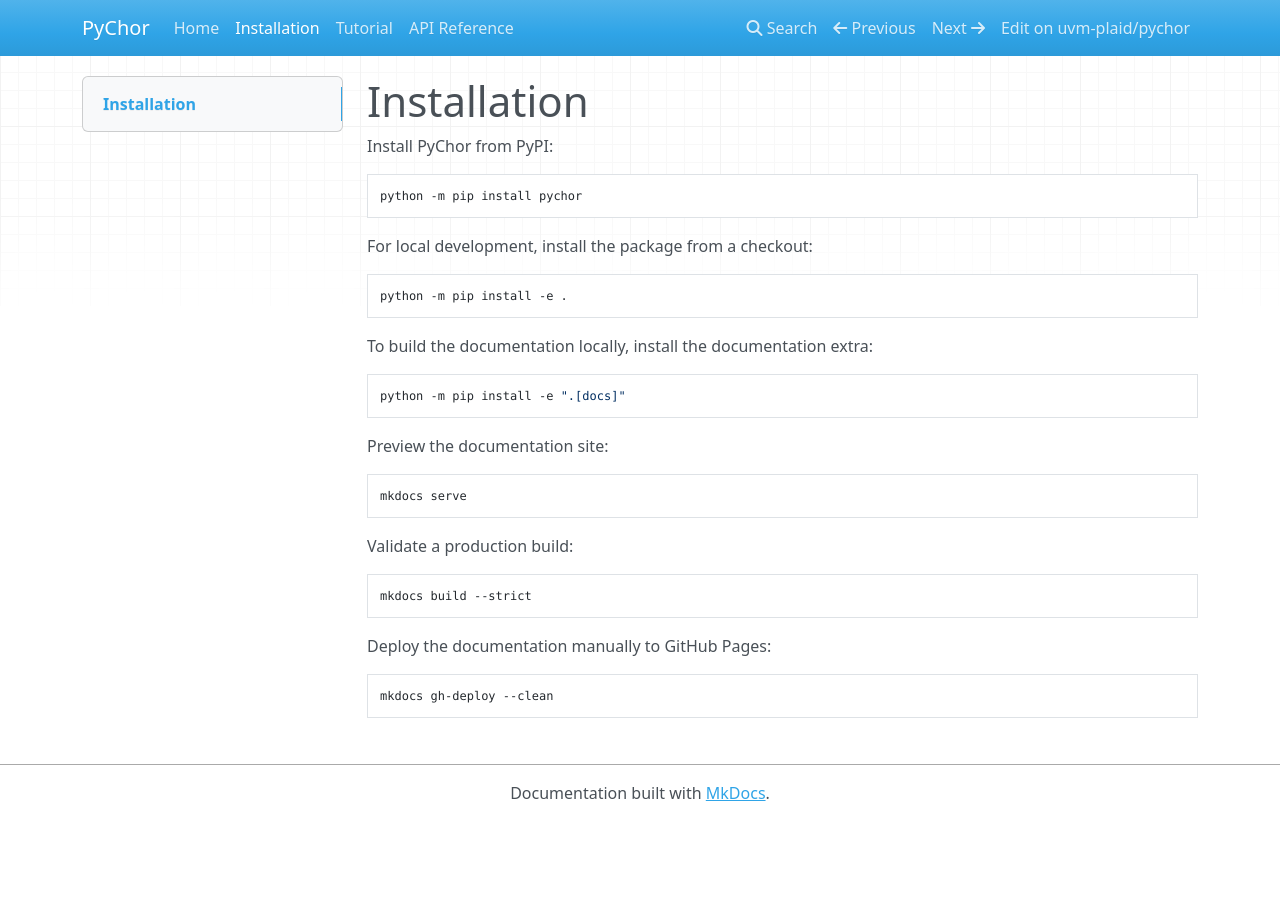
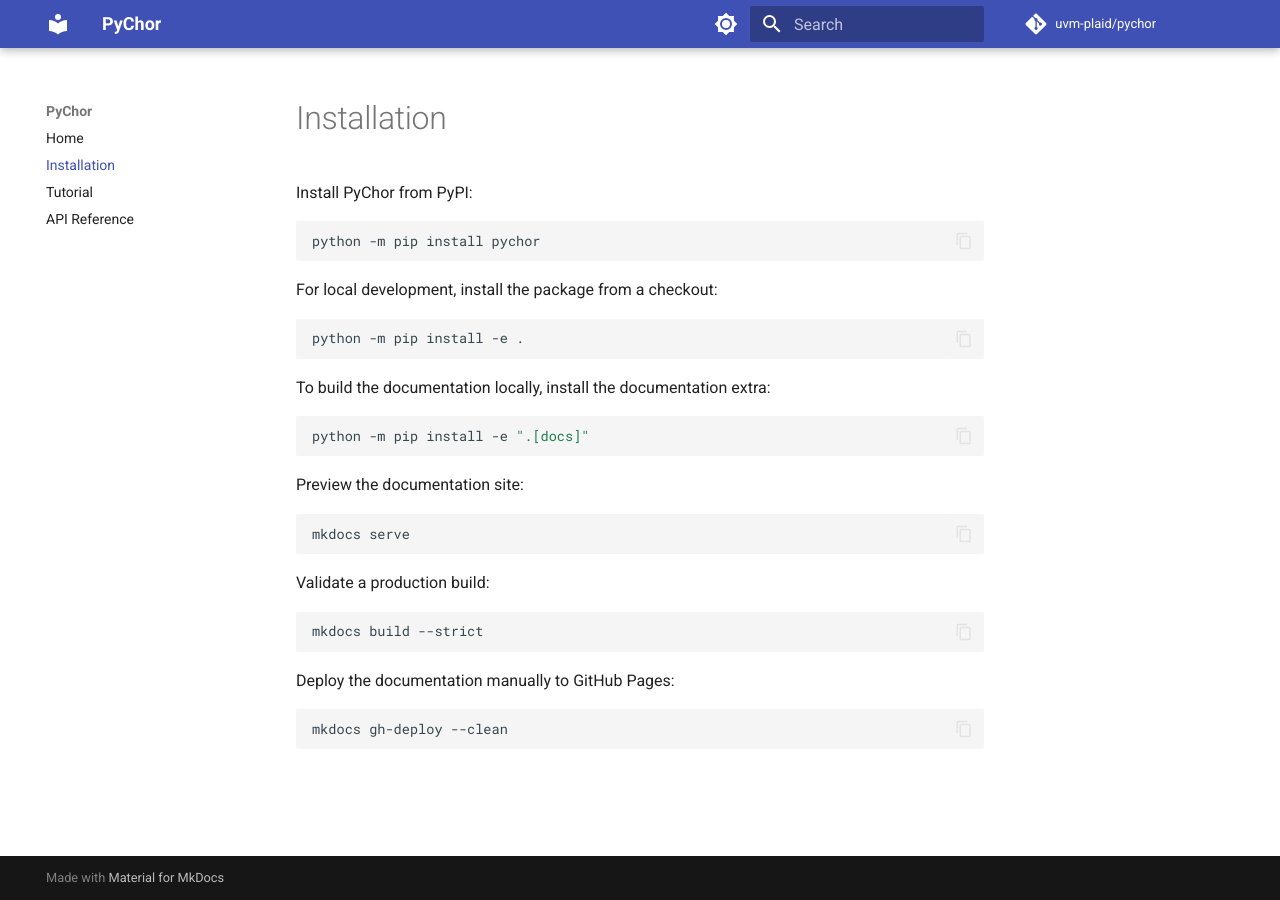
Before and after one commit to uvm-plaid/pychor, an MkDocs documentation site: the page built from docs/installation.md, in a window 1280 px wide. Built offline with MkDocs 1.6.1 and Material for MkDocs 9.7.7, drawn with Linux system fonts in a browser that asks for light colours; nearby versions of some CDN libraries; comment, search, counter and statistics services are not loaded.

Commit message:
tweaks to documentation setup

```diff
--- a/mkdocs.yml
+++ b/mkdocs.yml
@@ -11,7 +11,38 @@
   - API Reference: api.md
 
 theme:
-  name: mkdocs
+  name: material
+  features:
+    - navigation.sections
+    - navigation.top
+    - content.code.copy
+    - search.suggest
+  palette:
+    - media: "(prefers-color-scheme: light)"
+      scheme: default
+      primary: indigo
+      accent: indigo
+      toggle:
+        icon: material/brightness-7
+        name: Switch to dark mode
+    - media: "(prefers-color-scheme: dark)"
+      scheme: slate
+      primary: indigo
+      accent: indigo
+      toggle:
+        icon: material/brightness-4
+        name: Switch to light mode
+
+markdown_extensions:
+  - admonition
+  - attr_list
+  - toc:
+      permalink: true
+  - pymdownx.details
+  - pymdownx.highlight:
+      anchor_linenums: true
+  - pymdownx.inlinehilite
+  - pymdownx.superfences
 
 plugins:
   - search
--- a/pyproject.toml
+++ b/pyproject.toml
@@ -23,5 +23,9 @@
      ]
 docs = [
      "mkdocs>=1.6",
+     "mkdocs-material>=9.5",
      "mkdocstrings[python]>=0.25",
      ]
+
+[tool.setuptools.packages.find]
+include = ["pychor*"]
```
Also changed, not shown: 1 other file.
